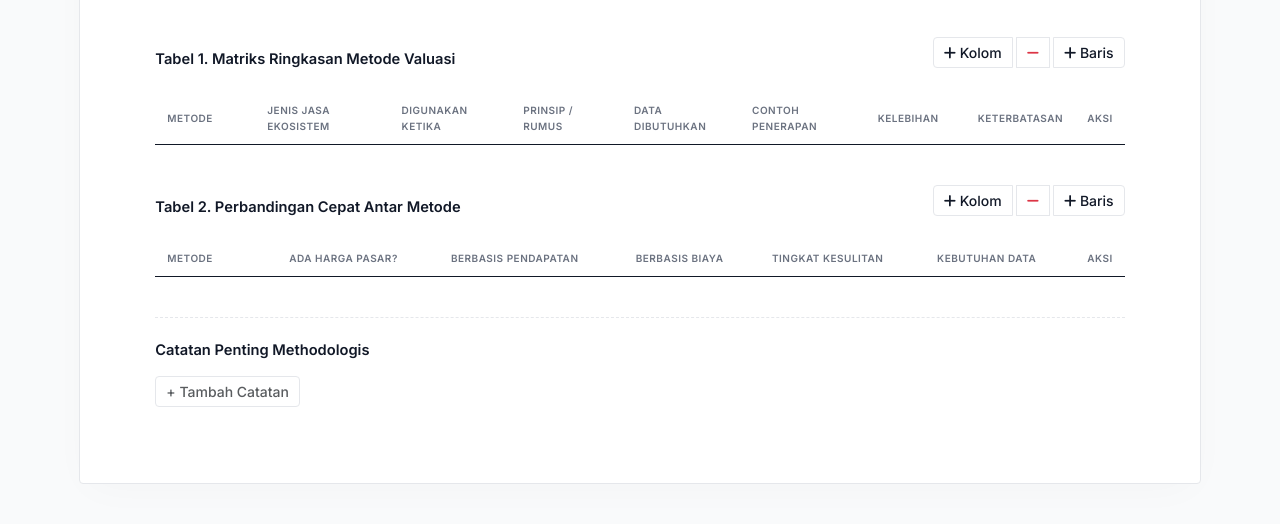
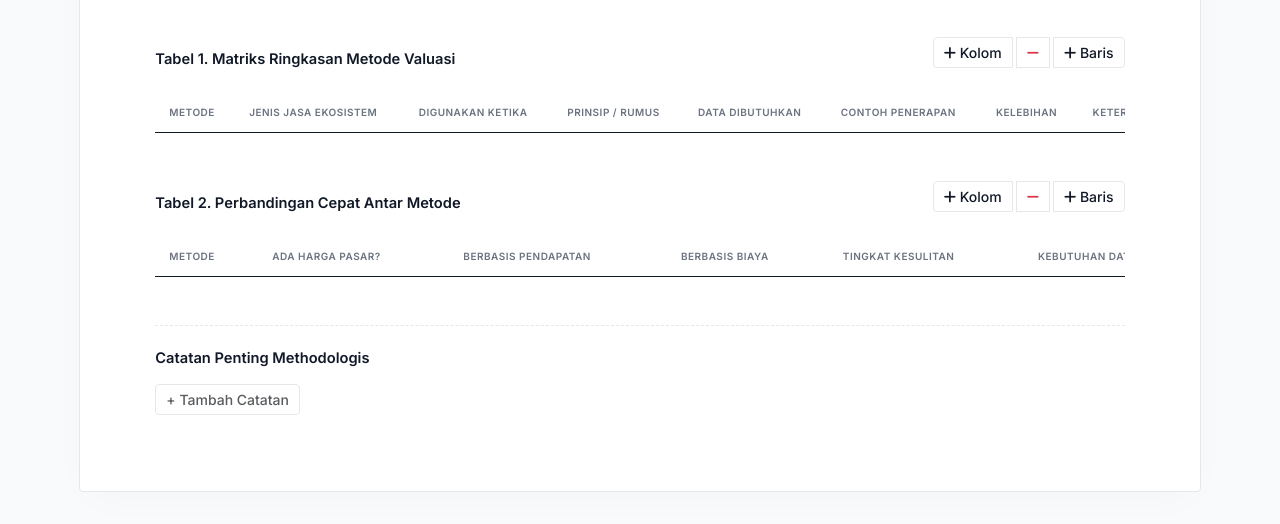
Before and after one commit to caxsaa/Matriks-valek, a plain HTML site: page index.html in a window 1280 px wide. Shown: the part 307-831 px from the top of the page. Drawn offline with nearby package versions, Linux system fonts and the light colour scheme.

```diff
--- a/style.css
+++ b/style.css
@@ -1,5 +1,5 @@
 /* ==========================================================================
-   EcoVal Document Editor - MINIMALIST AESTHETIC
+   EcoVal Document Editor - MINIMALIST AESTHETIC (FIXED VERSION)
    Focus: Typography, Whitespace, Monochromatic Accents, Flat UI
    ========================================================================== */
 
@@ -161,7 +161,7 @@
     padding: 20mm 20mm;
     border: 1px solid var(--border-light);
     border-radius: 4px;
-    box-shadow: 0 10px 40px -10px rgba(0,0,0,0.03); /* Extremely soft shadow */
+    box-shadow: 0 10px 40px -10px rgba(0,0,0,0.03);
 }
 [data-theme="dark"] .document-page { box-shadow: none; }
 
@@ -193,7 +193,6 @@
     color: var(--text-muted);
     line-height: 1.6;
     outline: none;
-    max-width: 90%;
 }
 
 /* Section Header */
@@ -211,10 +210,18 @@
 }
 
 /* ==========================================================================
-   Clean Minimalist Tables
+   Clean Minimalist Tables (FIXED)
    ========================================================================== */
+.table-responsive {
+    width: 100%;
+    overflow-x: auto; /* Ini yang tadinya hilang, sekarang bisa digeser! */
+    -webkit-overflow-scrolling: touch;
+    padding-bottom: 8px; /* Ruang untuk scrollbar */
+}
+
 .table-minimal {
     width: 100%;
+    min-width: 1100px; /* Paksa tabel tetap lebar, tidak tergencet */
     border-collapse: collapse;
     font-size: 8pt;
 }
@@ -225,14 +232,13 @@
     letter-spacing: 0.5px;
     font-size: 7.5pt;
     color: var(--text-muted);
-    padding: 10px 12px;
+    padding: 12px 14px;
     border-bottom: 1px solid var(--border-dark);
     text-align: left;
-    min-width: 100px;
 }
 
 .table-minimal td {
-    padding: 12px 12px;
+    padding: 14px 14px;
     border-bottom: 1px solid var(--border-light);
     vertical-align: top;
 }
@@ -245,7 +251,7 @@
 }
 
 /* Actions in Table */
-.col-action-head { text-align: center; width: 45px !important; min-width: 45px !important; }
+.col-action-head { text-align: center; width: 50px !important; min-width: 50px !important; }
 .cell-actions {
     display: flex; flex-direction: column; gap: 4px; align-items: center;
     opacity: 0; transition: opacity 0.2s;
@@ -321,6 +327,8 @@
     body { background: #fff !important; color: #000 !important; }
     .workspace-container { padding: 0 !important; }
     .document-page { width: 100% !important; border: none !important; padding: 0 !important; box-shadow: none !important; }
+    .table-responsive { overflow: visible !important; }
+    .table-minimal { min-width: 100% !important; }
     .table-minimal th { color: #000 !important; border-bottom: 2px solid #000 !important; }
     .table-minimal td { border-bottom: 1px solid #ddd !important; }
     tr { page-break-inside: avoid !important; }
```
